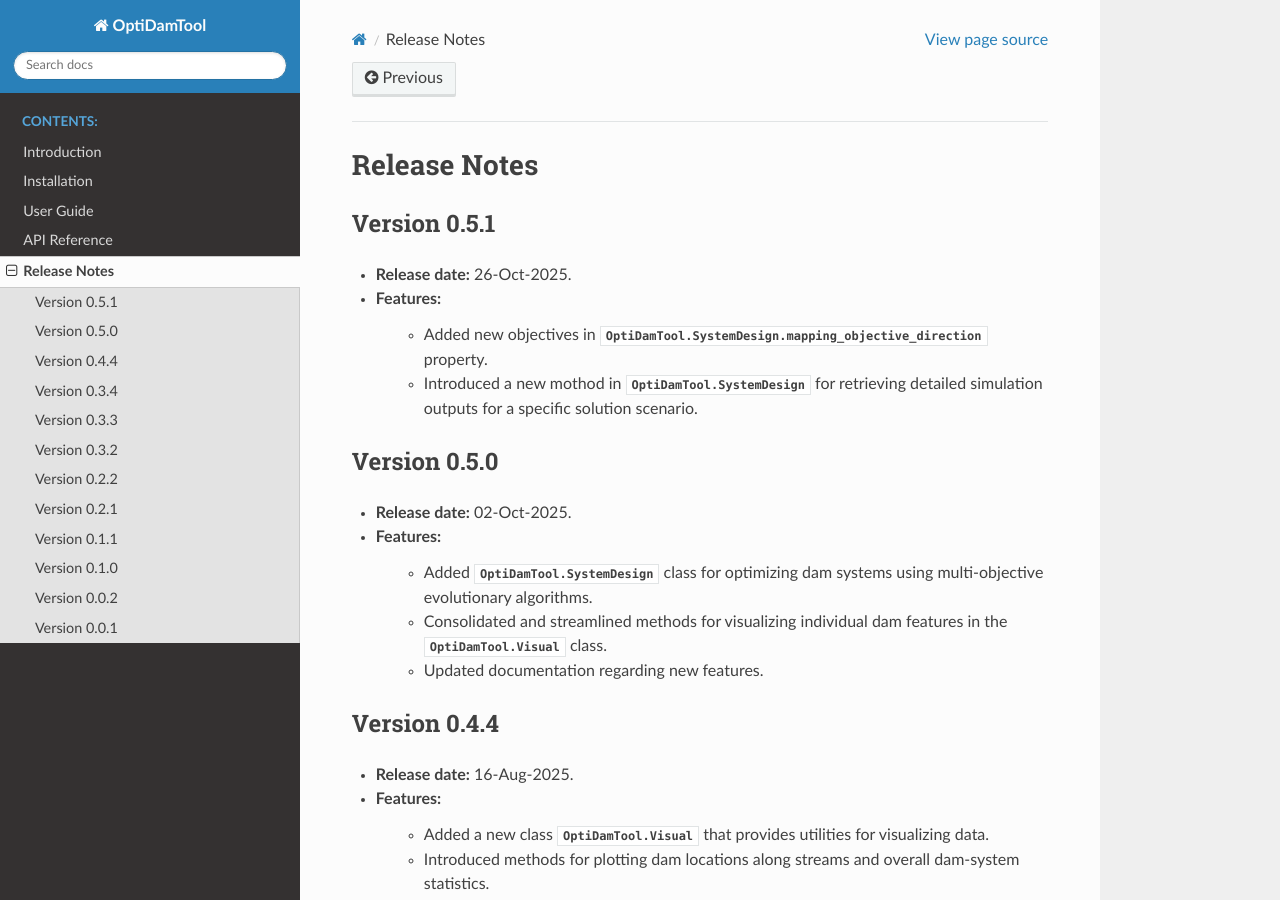
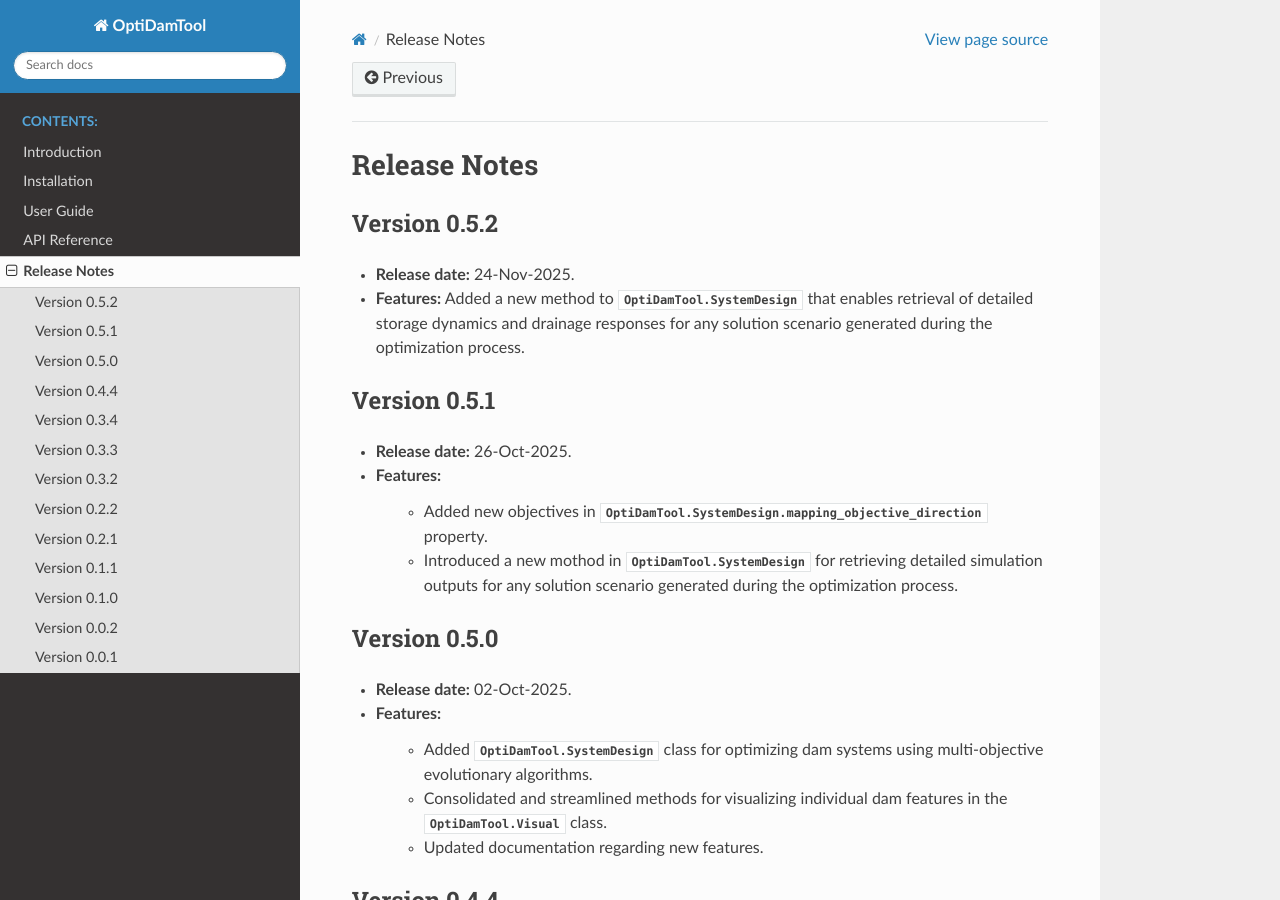
Before and after one commit to debpal/OptiDamTool, a Sphinx documentation site: the page built from docs/changelog.rst, in a window 1280 px wide and 900 px high. Built offline with Sphinx 7.4.7 and the Read the Docs theme 3.1.0, drawn with Linux system fonts in a browser that asks for light colours.

Commit message:
Added release notes for new version

```diff
--- a/docs/changelog.rst
+++ b/docs/changelog.rst
@@ -1,6 +1,14 @@
 ===============
 Release Notes
 ===============
+
+Version 0.5.2
+---------------
+
+* **Release date:** 24-Nov-2025.
+
+* **Features:** Added a new method to :class:`OptiDamTool.SystemDesign` that enables retrieval of detailed storage dynamics and drainage responses
+  for any solution scenario generated during the optimization process.
 
 Version 0.5.1
 ---------------
@@ -10,7 +18,7 @@ Version 0.5.1
 * **Features:**
 
     * Added new objectives in :attr:`OptiDamTool.SystemDesign.mapping_objective_direction` property.
-    * Introduced a new mothod in :class:`OptiDamTool.SystemDesign` for retrieving detailed simulation outputs for a specific solution scenario.
+    * Introduced a new mothod in :class:`OptiDamTool.SystemDesign` for retrieving detailed simulation outputs for any solution scenario generated during the optimization process.
 
 
 Version 0.5.0
```
